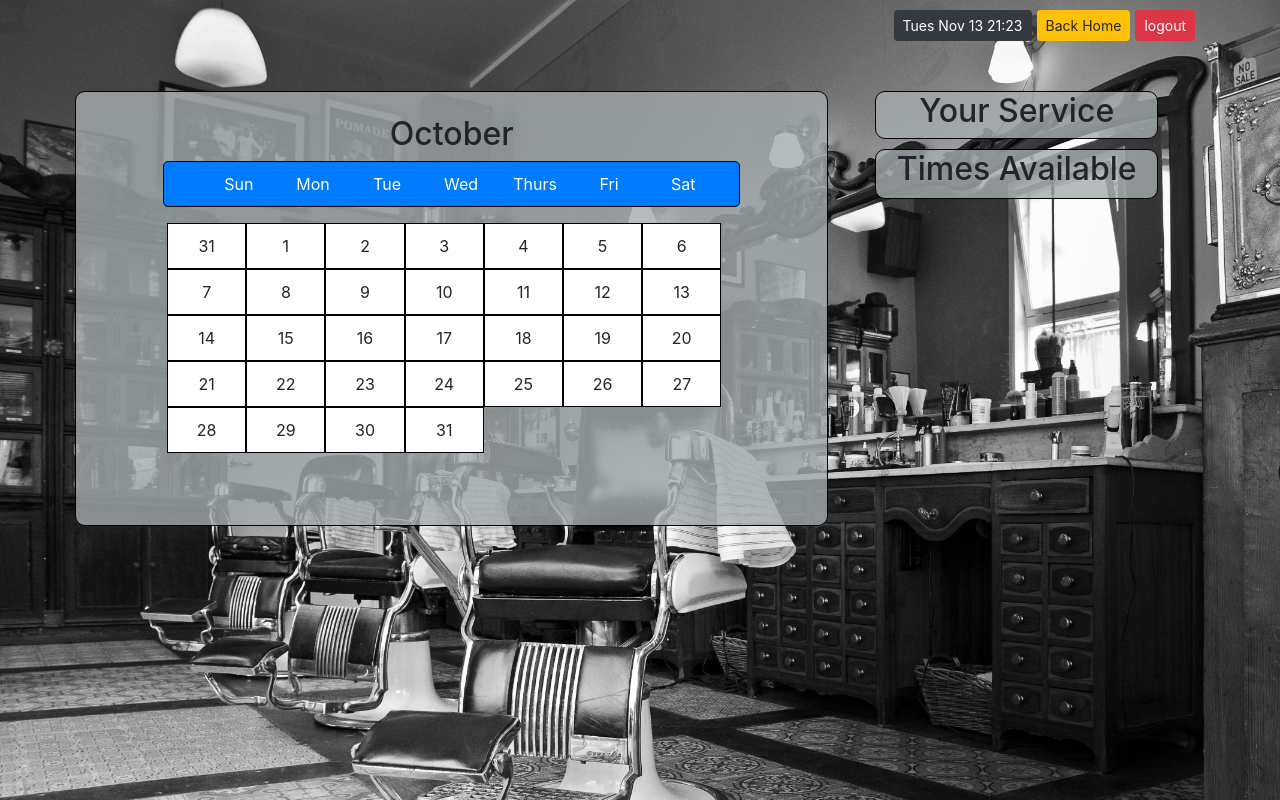
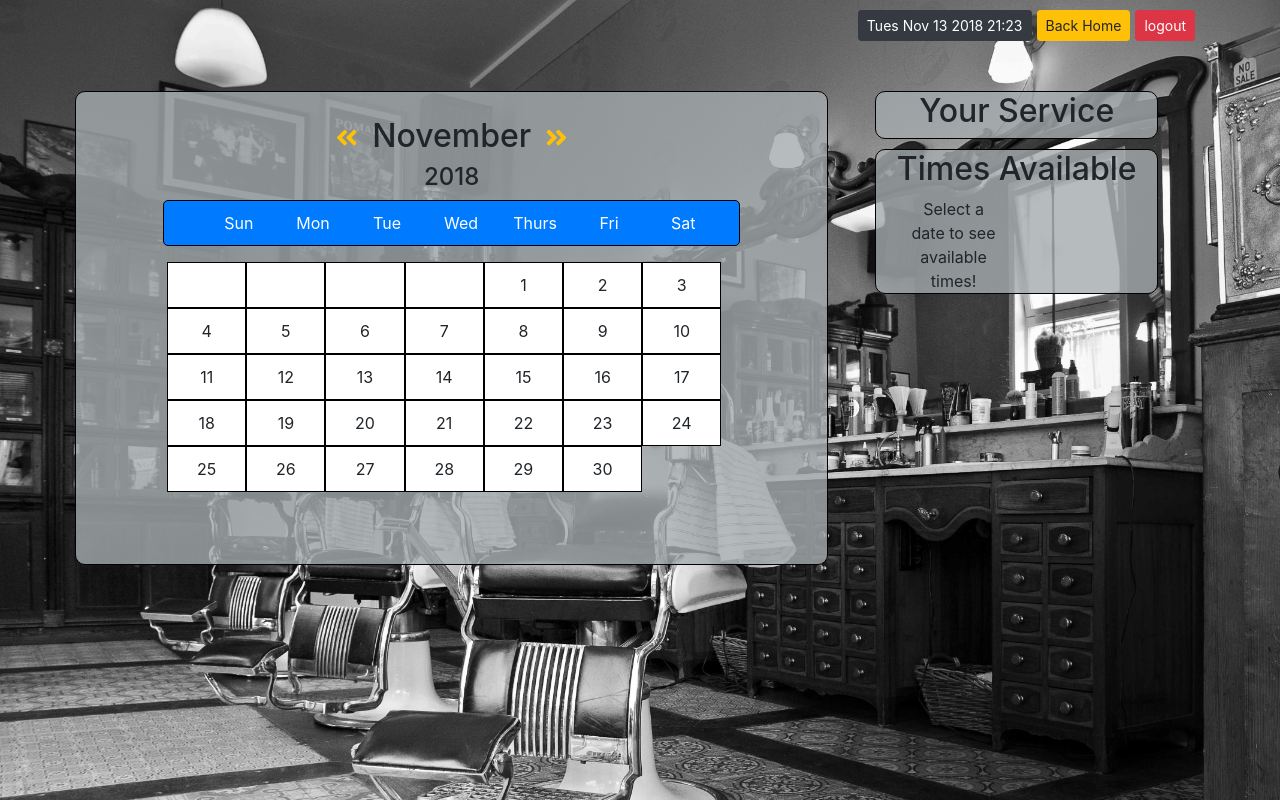
Before and after one commit to aparakaki/BarberShop, a website: page public/calendar.html in a window 1280 px wide. Drawn offline with nearby package versions, Linux system fonts and the light colour scheme.

Commit message:
dynamic calendar

```diff
--- a/config/config.json
+++ b/config/config.json
@@ -4,7 +4,8 @@
     "password": "root",
     "database": "barberShop",
     "host": "127.0.0.1",
-    "dialect": "mysql"
+    "dialect": "mysql",
+    "port": 8889
   },
   "test": {
     "username": "root",
--- a/public/assets/css/calendar.css
+++ b/public/assets/css/calendar.css
@@ -25,11 +25,34 @@ body {
 
 }
 
-.service, .admin-month, .time, .time-slots {
+.service, .admin-month, .time, .time-slots, .year, .month {
     text-align: center;
 
 }
 
+.admin-month{
+    display: inline-block;
+}
+
+#next-month, #prev-month {
+    font-size: 25px;
+    color: #ffc107;
+    padding: 10px;
+}
+
+#next-month:hover{
+
+    transform: scale(1.4);
+}
+
+#prev-month:hover{
+
+    transform: scale(1.4);
+}
+
+.switch-month:hover{
+    color:black;
+}
 
 ul, .time-slots {
     width: 90%;
@@ -51,6 +74,11 @@ ul, .time-slots {
     width: 13%;
     text-align: center;
 }
+
+.lastDays {
+    color: white;
+}
+
 .days li {
     display: inline-block;
     padding: 10px;
@@ -59,6 +87,8 @@ ul, .time-slots {
     border: 1px solid black;
     background-color: white;
 }
+
+
 
 .hover:hover{
     background-color:#fee169;
--- a/public/assets/js/calendar.js
+++ b/public/assets/js/calendar.js
@@ -2,35 +2,87 @@
 $(document).ready(function () {
 
     var today = new Date();
-    var months = ["Jan", "Feb", "Mar", "Apr", "May", "Jun", "Jul", "Aug", "Sep", "Oct", "Nov", "Dec"];
+    var months = ["January", "February", "March", "April", "May", "June", "July", "August", "September", "October", "November", "December"];
     var days = ["Sunday", "Mon", "Tues", "Wed", "Thurs", "Fri", "Sat", "Sun"];
     var month = months[today.getMonth()];
+    var cutMonth = month.slice(0, 3)
     var day = days[today.getDay()];
-    var fullDate = day + " " + month + " " + today.getDate() + " " + today.getHours() + ":" + today.getMinutes();
+    var thisyear = today.getFullYear();
+    var minutes = today.getMinutes();
+    if(minutes < 10){
+        minutes = `0${minutes}`;
+    }
+    var fullDate = `${day} ${cutMonth} ${today.getDate()} ${thisyear} ${today.getHours()}:${minutes}`
 
     $(".today").append(fullDate);
 
-    var adminMonth = "October"// grab from user input
-    $(".admin-month").text(adminMonth);
-    var cutMonth = adminMonth.slice(0, 3)
-    var adminMonthNum = months.indexOf(cutMonth) + 1;
 
-    console.log(months.indexOf(cutMonth) + 1);
 
-    var lastday = $("<li>").text(31);
-    $(".days").append(lastday);
-    for (var i = 1; i < 32; i++) {
+    $("#next-month").on("click", function(){
+        console.log("click");
+        if(month === "December"){
+            month = months[0];
+            thisyear = thisyear +1
+
+        }else {
+
+            month  = months[months.indexOf(month)+1];
+        }
+
+        console.log(month);
+        renderCalendar();
+    });
+
+    $("#prev-month").on("click", function(){
+        console.log("click");
+        if(month === "January"){
+            month = months[11];
+            thisyear = thisyear - 1
+        }else {
+            month = months[months.indexOf(month)-1];
+        }
+        renderCalendar();
+    });
+
+
+
+    function daysInMonth(month, year) {
+        return new Date(year, month, 0).getDate();
+    }
+
+
+    renderCalendar();
+
+    function renderCalendar() {
+    $(".admin-month").text(month);
+    $(".year").text(thisyear);
+    $(".days").empty();
+
+    var adminMonthNum = months.indexOf(month) + 1;
+
+    var firstOfTheMonth = new Date(`${thisyear}-${adminMonthNum}-1`);
+    var dayOfTheFirst = firstOfTheMonth.getDay()
+    var monthEnd = daysInMonth(adminMonthNum, thisyear);
+
+    for(var i=0; i< dayOfTheFirst; i++){
+        var lastday = $("<li>").text("X");
+        lastday.addClass("lastDays")
+        lastday.addClass("old")
+        $(".days").append(lastday);
+    };
+
+    for (var i = 1; i <= monthEnd; i++) {
 
         var day = $("<li>").text(i);
         day.addClass("day");
         day.addClass("hover");
         if (i < 10) {
-            day.attr("id", "2018-" + adminMonthNum + "-0" + i);
+            day.attr("id", `${thisyear}-${adminMonthNum}-0${i}`);
         } else {
-            day.attr("id", "2018-" + adminMonthNum + "-" + i);
+            day.attr("id", `${thisyear}-${adminMonthNum}-${i}`);
         }
         var date = new Date(day.attr("id").replace(/-/g, "/"));
-        console.log(date);
+        // console.log(date);
         if (date < today) {
             day.removeClass("hover");
             day.addClass("old");
@@ -38,14 +90,14 @@ $(document).ready(function () {
 
         $(".days").append(day);
     };
-
+    }
     var selectService = JSON.parse(sessionStorage.getItem('serviceSelected'));
-    console.log(selectService);
+    // console.log(selectService);
 
     var totalPrice = sessionStorage.getItem("servicePrice");
-    console.log(totalPrice);
+    // console.log(totalPrice);
     var totalTime = sessionStorage.getItem("serviceTime");
-    console.log(totalTime);
+    // console.log(totalTime);
     var userId = sessionStorage.getItem("userId");
     // console.log(data);
     var timesArray = [];        //array that will hold the time slots available
--- a/public/calendar.html
+++ b/public/calendar.html
@@ -39,7 +39,15 @@
 
 
             <div class="col-lg-8 calendar">
-                <h2 class="admin-month"></h2>
+                <div class="month">
+
+                <i id="prev-month" class="fas fa-angle-double-left"></i>
+                <h2 class = "admin-month"></h2>
+
+                <i id="next-month" class="fas fa-angle-double-right "></i>
+
+                </div>
+                <h4 class = "year"></h4>
 
                 <ul class="weekdays">
                     <li>Sun</li>
@@ -72,7 +80,7 @@
                 <div class="row time-slots">
 
                     <div class="col-lg-6 morning">
-
+                        Select a date to see available times!
 
                     </div>
                     <div class="col-lg-6 afternoon">
```
